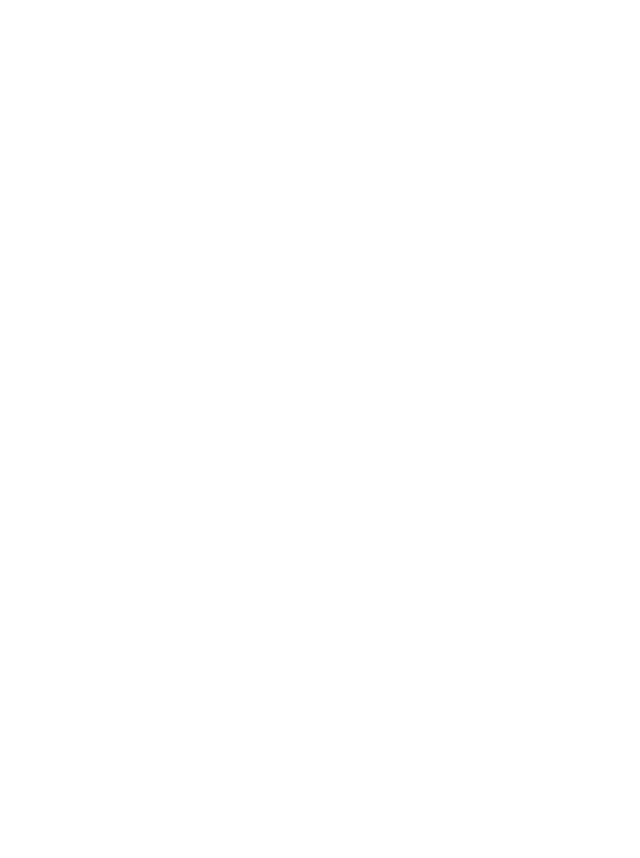
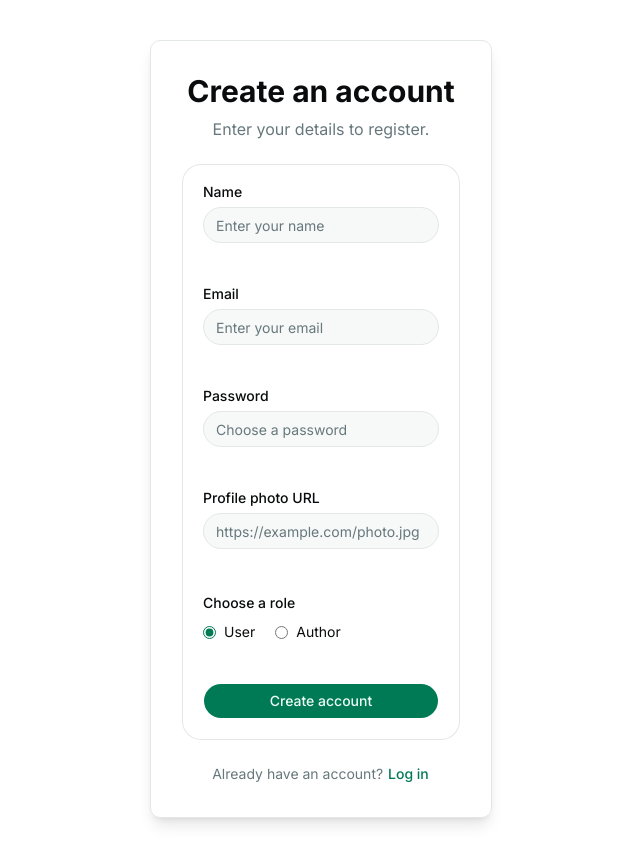
Before and after one commit to mjh-shikder/Next-Press-Frontend, a Next.js app: page /register in a window 1280 px wide. Shown: the whole page, without its empty margins (319-959 px from the left). Before the commit the page ends 800 px from the top, so only its background shows below. Built offline with nearby package versions, Linux system fonts and the light colour scheme.

Commit message:
register page adde

```diff
--- a/app/(authGroup)/_actions/authAction.ts
+++ b/app/(authGroup)/_actions/authAction.ts
@@ -1,5 +1,6 @@
 "use server"
 
+import { revalidateTag } from "next/cache";
 import { cookies } from "next/headers";
 import { redirect } from "next/navigation";
 
@@ -11,6 +12,12 @@
         accessToken: string
         refreshToken: string
     }
+}
+
+export type RegisterState = {
+    success: boolean
+    statusCode?: number
+    message: string
 }
 
 export const loginAction = async (_prevState: LoginState, formData: FormData): Promise<LoginState> => {
@@ -88,5 +95,90 @@
     cookieStore.delete("accessToken")
     cookieStore.delete("refreshToken")
 
+    revalidateTag("my-profile", "max")
     redirect("/login")
+
 }
+
+
+export const registerAction = async (_prevState: RegisterState, formData: FormData): Promise<RegisterState> => {
+    const name = formData.get("name")
+    const email = formData.get("email")
+    const password = formData.get("password")
+    const profilePhoto = formData.get("profilePhoto")
+    const role = formData.get("role")
+
+    if (
+        typeof name !== "string" ||
+        typeof email !== "string" ||
+        typeof password !== "string" ||
+        typeof profilePhoto !== "string" ||
+        (role !== "AUTHOR" && role !== "USER")
+    ) {
+        return { success: false, message: "Please complete all fields and choose a valid role." }
+    }
+
+    const normalizedName = name.trim()
+    const normalizedEmail = email.trim()
+    const normalizedProfilePhoto = profilePhoto.trim()
+    if (!normalizedName || !normalizedEmail || !password || !normalizedProfilePhoto) {
+        return { success: false, message: "Please complete all fields." }
+    }
+
+    const backendApiUrl = process.env.BACKEND_API_URL
+    if (!backendApiUrl) {
+        console.error("Registration failed: BACKEND_API_URL is not configured.")
+        return { success: false, message: "Registration service is not configured. Please contact support." }
+    }
+
+    let res: Response
+    try {
+        res = await fetch(`${backendApiUrl.replace(/\/$/, "")}/api/user/register`, {
+            method: "POST",
+            headers: {
+                "Content-Type": "application/json",
+            },
+            body: JSON.stringify({
+                name: normalizedName,
+                email: normalizedEmail,
+                password,
+                profilePhoto: normalizedProfilePhoto,
+                role,
+            }),
+        })
+    } catch (error) {
+        console.error("Registration API request failed. Check that the backend is running and BACKEND_API_URL is correct.", error)
+        return {
+            success: false,
+            message: "Cannot connect to the registration server. Make sure the backend is running and try again.",
+        }
+    }
+
+    try {
+        const result: unknown = await res.json()
+        if (
+            typeof result !== "object" ||
+            result === null ||
+            !("success" in result) ||
+            typeof result.success !== "boolean"
+        ) {
+            console.error(`Registration API returned an unexpected response (HTTP ${res.status}).`)
+            return { success: false, message: "The registration server returned an invalid response. Please try again." }
+        }
+
+        return {
+            success: res.ok && result.success,
+            statusCode: "statusCode" in result && typeof result.statusCode === "number"
+                ? result.statusCode
+                : res.status,
+            message: "message" in result && typeof result.message === "string"
+                ? result.message
+                : res.ok
+                    ? "Registration completed."
+                    : "Registration failed. Please try again.",
+        }
+    } catch (error) {
+        console.error(`Registration API returned an invalid response (HTTP ${res.status}).`, error)
+        return { success: false, message: "The registration server returned an invalid response. Please try again." }
+    }
+}
--- /dev/null
+++ b/app/(authGroup)/_components/RegisterForm.tsx
@@ -0,0 +1,109 @@
+"use client";
+
+import { Button } from "@/components/ui/button";
+import { Card } from "@/components/ui/card";
+import { Input } from "@/components/ui/input";
+import { Label } from "@/components/ui/label";
+import { useActionState, useEffect } from "react";
+import { toast } from "sonner";
+import { registerAction, type RegisterState } from "../_actions/authAction";
+
+const RegisterForm = () => {
+  const initialState: RegisterState = { success: false, message: "" };
+  const [state, action, pending] = useActionState(registerAction, initialState);
+
+  useEffect(() => {
+    if (!state.message) return;
+
+    if (state.success) {
+      toast.success(state.message);
+    } else {
+      toast.error(state.message);
+    }
+  }, [state]);
+
+  return (
+    <form action={action}>
+      <Card className="space-y-5 p-5">
+        <div className="space-y-2">
+          <Label htmlFor="name">Name</Label>
+          <Input
+            id="name"
+            name="name"
+            type="text"
+            placeholder="Enter your name"
+            autoComplete="name"
+            required
+          />
+        </div>
+
+        <div className="space-y-2">
+          <Label htmlFor="email">Email</Label>
+          <Input
+            id="email"
+            name="email"
+            type="email"
+            placeholder="Enter your email"
+            autoComplete="email"
+            required
+          />
+        </div>
+
+        <div className="space-y-2">
+          <Label htmlFor="password">Password</Label>
+          <Input
+            id="password"
+            name="password"
+            type="password"
+            placeholder="Choose a password"
+            autoComplete="new-password"
+            required
+          />
+        </div>
+
+        <div className="space-y-2">
+          <Label htmlFor="profilePhoto">Profile photo URL</Label>
+          <Input
+            id="profilePhoto"
+            name="profilePhoto"
+            type="text"
+            placeholder="https://example.com/photo.jpg"
+            autoComplete="url"
+            required
+          />
+        </div>
+
+        <fieldset className="space-y-3">
+          <legend className="text-sm font-medium">Choose a role</legend>
+          <div className="flex gap-5">
+            <Label className="cursor-pointer font-normal">
+              <input
+                className="accent-primary"
+                type="radio"
+                name="role"
+                value="USER"
+                defaultChecked
+              />
+              User
+            </Label>
+            <Label className="cursor-pointer font-normal">
+              <input
+                className="accent-primary"
+                type="radio"
+                name="role"
+                value="AUTHOR"
+              />
+              Author
+            </Label>
+          </div>
+        </fieldset>
+
+        <Button type="submit" disabled={pending} className="w-full">
+          {pending ? "Creating account..." : "Create account"}
+        </Button>
+      </Card>
+    </form>
+  );
+};
+
+export default RegisterForm;
--- a/app/(authGroup)/login/page.tsx
+++ b/app/(authGroup)/login/page.tsx
@@ -1,4 +1,6 @@
+import Link from "next/link";
 import LoginForm from "../_components/LoginForm";
+import { Button } from "@/components/ui/button";
 
 export default function LoginPage() {
   return (
@@ -13,6 +15,12 @@
           </div>
           {/* Form */}
           <LoginForm></LoginForm>
+          <p className="text-center text-sm text-muted-foreground">
+            Don&apos;t have an account?{" "}
+            <Button asChild variant="link" className="h-auto p-0">
+              <Link href="/register">Sign up</Link>
+            </Button>
+          </p>
         </div>
       </div>
     </>
--- a/app/(authGroup)/register/Register.tsx
+++ /dev/null
@@ -1,11 +0,0 @@
-import React from 'react';
-
-const RegisterPage = () => {
-    return (
-        <div>
-
-        </div>
-    );
-};
-
-export default RegisterPage;
--- a/app/(authGroup)/register/page.tsx
+++ b/app/(authGroup)/register/page.tsx
@@ -1,5 +1,25 @@
-import RegisterPage from "./Register";
+import Link from "next/link";
+import RegisterForm from "../_components/RegisterForm";
+import { Button } from "@/components/ui/button";
 
-export default function Page() {
-  return <RegisterPage />;
+export default function RegisterPage() {
+  return (
+    <div className="flex min-h-screen items-center justify-center px-4 py-10">
+      <div className="w-full max-w-md space-y-6 rounded-lg border p-8 shadow-lg">
+        <div className="space-y-2 text-center">
+          <h1 className="text-3xl font-bold">Create an account</h1>
+          <p className="text-muted-foreground">
+            Enter your details to register.
+          </p>
+        </div>
+        <RegisterForm />
+        <p className="text-center text-sm text-muted-foreground">
+          Already have an account?{" "}
+          <Button asChild variant="link" className="h-auto p-0">
+            <Link href="/login">Log in</Link>
+          </Button>
+        </p>
+      </div>
+    </div>
+  );
 }
--- a/components/shared/navbar.tsx
+++ b/components/shared/navbar.tsx
@@ -23,10 +23,35 @@
 ];
 
 export type NavbarProps = {
-  user: { success?: boolean } | null;
+  user: {
+    success: boolean;
+    statusCode: number;
+    message: string;
+    data: {
+      profile: {
+        id: string;
+        name: string;
+        email: string;
+        activeStatus: "ACTIVE" | "BLOCKED";
+        role: "USER" | "ADMIN" | "AUTHOR";
+        createdAT: string;
+        updatedAt: string;
+        profile: {
+          id: string;
+          profilePhoto: string;
+          bio: string;
+          userId: string;
+          createdAt: string;
+          updatedAt: string;
+        };
+      };
+    };
+  };
 };
 
 const Navbar = ({ user }: NavbarProps) => {
+
+
   return (
     <header className="border-b bg-background">
       <div className="mx-auto grid h-16 max-w-7xl grid-cols-[1fr_auto_1fr] items-center px-4 sm:px-6 lg:px-8">
@@ -57,7 +82,7 @@
             <DropdownMenu>
               <DropdownMenuTrigger asChild>
                 <Button
-                  variant="ghost"
+                  variant="default"
                   size="icon"
                   aria-label="Open profile menu"
                   className="rounded-full"
@@ -66,7 +91,9 @@
                 </Button>
               </DropdownMenuTrigger>
               <DropdownMenuContent align="end" className="w-52">
-                <DropdownMenuLabel>my account</DropdownMenuLabel>
+
+                <DropdownMenuLabel className="mb-0 pb-0"> <p className="font-bold text-lg">{user.data.profile.name}</p></DropdownMenuLabel>
+                <DropdownMenuLabel className="mt-0 pt-0 ">{user.data.profile.email}</DropdownMenuLabel>
                 <DropdownMenuSeparator />
                 <DropdownMenuItem asChild>
                   <Link href="/dashboard">
--- a/service/getMe.ts
+++ b/service/getMe.ts
@@ -23,8 +23,14 @@
             //  Authorization: `Bearer ${accessToken}`,
 
         //    cookie: `accessToken=${accessToken}`
+        },
 
+        cache: "force-cache",
+        next: {
+            revalidate: 60 * 60 * 24,
+            tags: ["my-profile"]
         }
+
     });
 
     const result = await res.json()
```
